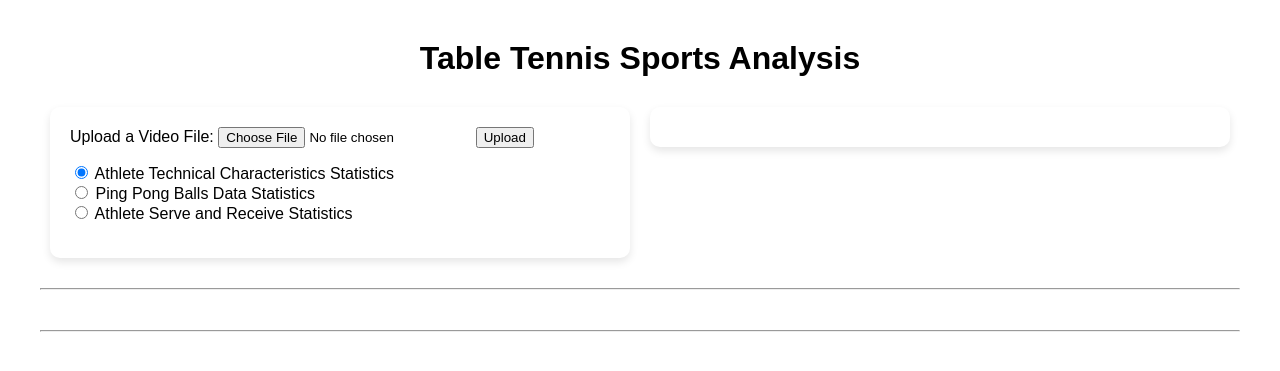
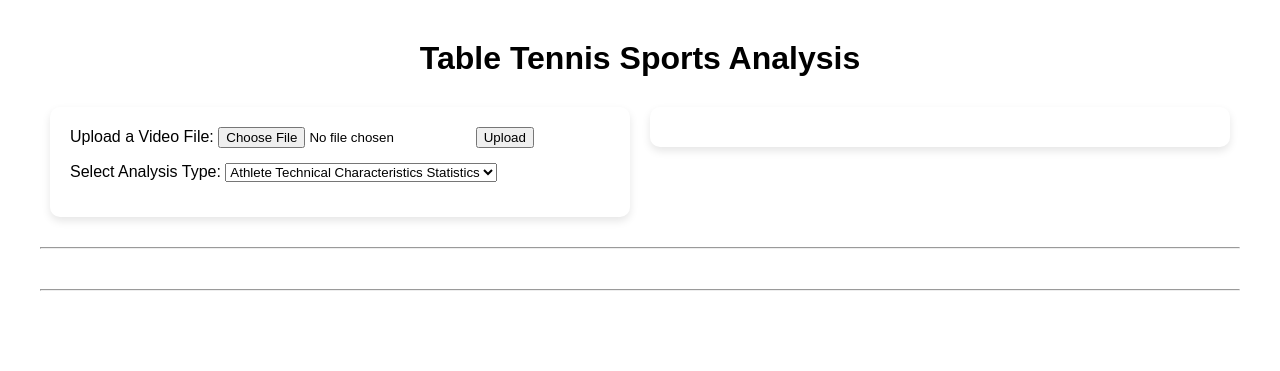
Before and after one commit to guangliangyang/pingpong, a Flask app: page / in a window 1280 px wide. Shown: the top 371 px of the page. Run offline with Flask 3, Linux system fonts and the light colour scheme.

Commit message:
页面调整

```diff
--- a/src-web/templates/index.html
+++ b/src-web/templates/index.html
@@ -16,12 +16,12 @@
                     <input type="submit" value="Upload" >
                 </div>
                 <div class="form-row">
-                    <input type="radio" id="tech" name="analysis_type" value="tech" checked>
-                    <label for="tech">Athlete Technical Characteristics Statistics</label><br>
-                    <input type="radio" id="data" name="analysis_type" value="data">
-                    <label for="data">Ping Pong Balls Data Statistics</label><br>
-                    <input type="radio" id="serve" name="analysis_type" value="serve">
-                    <label for="serve">Athlete Serve and Receive Statistics</label>
+                    <label for="analysis_type">Select Analysis Type:</label>
+                    <select id="analysis_type" name="analysis_type">
+                        <option value="tech" selected>Athlete Technical Characteristics Statistics</option>
+                        <option value="data">Ping Pong Balls Data Statistics</option>
+                        <option value="serve">Athlete Serve and Receive Statistics</option>
+                    </select>
                 </div>
             </form>
         </div>
@@ -40,7 +40,6 @@
     <hr>
     <div id="theoretical-analysis" class="analysis-section">
         <div id="analysis-content">
-
         </div>
     </div>
     <script>
```
